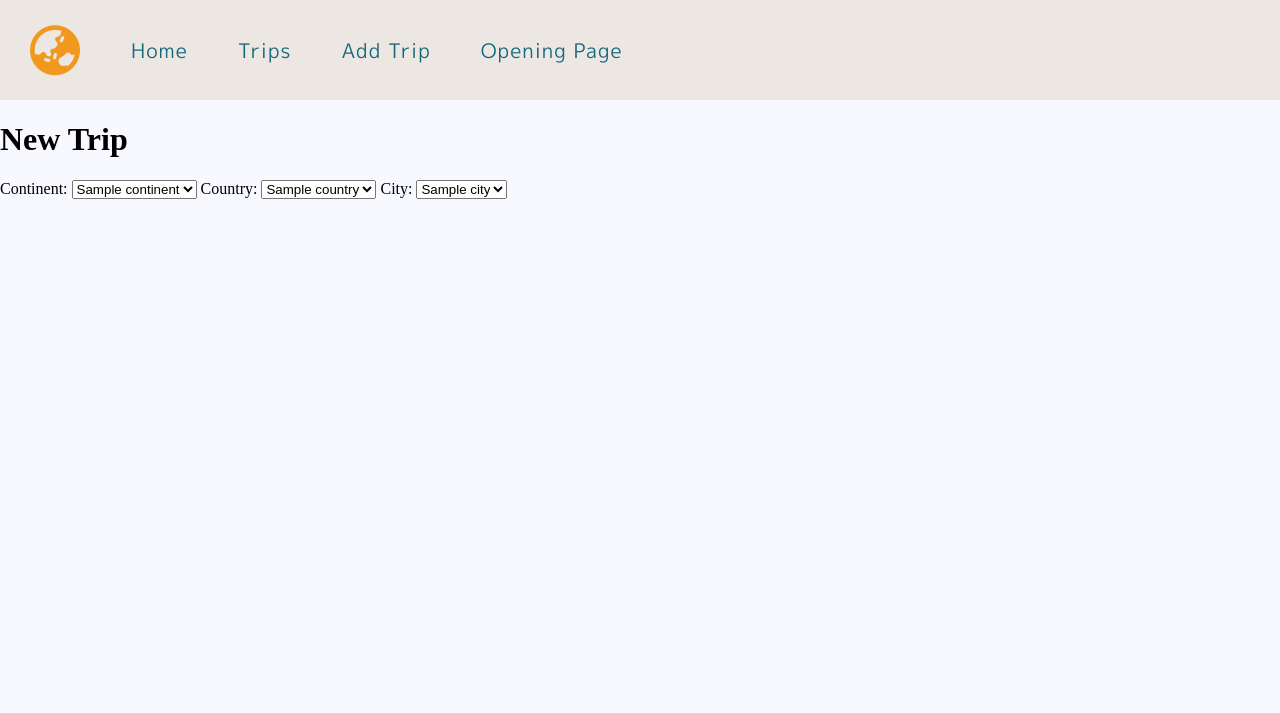
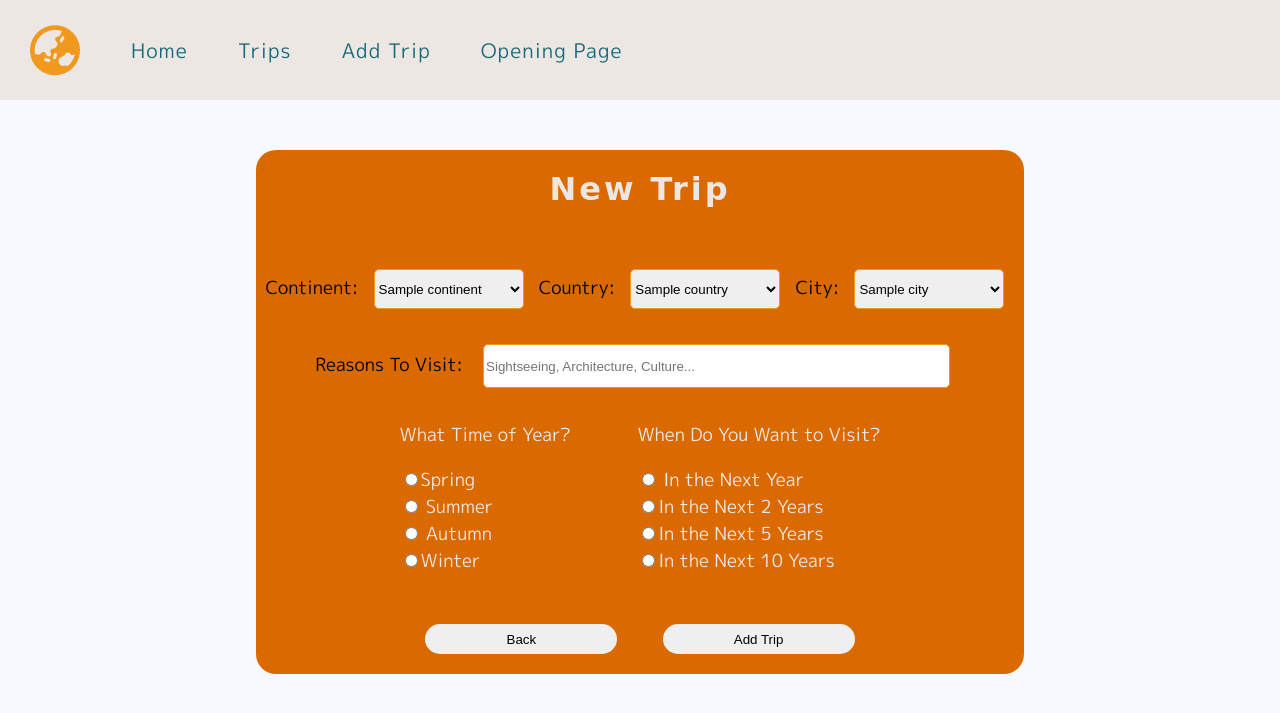
Before and after one commit to RebeccaRBell/travel_bucket_list, a Flask app: page /trips/add_trip in a window 1280 px wide. Shown: the top 713 px of the page. Run offline with Flask 2, Linux system fonts and the light colour scheme; a database or web service that is not in the repository returns one stand-in record (values such as "Sample title"); some libraries are stand-ins or nearby versions; some web fonts are replaced.

Commit message:
new trip form css basics

```diff
--- a/static/style.css
+++ b/static/style.css
@@ -429,3 +429,69 @@ text-decoration: underline dotted;
 .delete-button:hover, .delete-button a:hover{
         color: rgb(190, 55, 55);
 }
+
+/* NEW TRIP PAGE */
+.new-trip-container{
+        width: 100vw;
+        margin: 0 auto;
+        font-family: var(--font-3);
+}
+.form-background {
+        width: 60%;
+        margin: 0 auto;
+        padding: 0px;
+        text-align: center;
+        background-color: var(--palette2-color-5);
+        margin-top: 50px;
+        border-radius: 20px;
+}
+.form-background h1{
+        padding: 20px;
+        font-family: var(--logo-font);
+        letter-spacing: 3px;
+        color: var(--color-4);
+}
+.new-trip-form{
+        text-align: center;
+        font-size: 18px;
+}
+.new-trip-form select{
+        width: 150px;
+        height: 40px;
+        border: 1px solid var(--color-5);
+        border-radius: 5px;
+        margin: 20px 10px 20px 10px;
+
+
+}
+.reason-box{
+        width: 60%;
+        height: 40px;
+        border: 1px solid var(--color-5);
+        border-radius: 5px;
+        margin: 15px;
+}
+.choice-questions{
+        display:flex;
+        flex-flow: colum nowrap;
+        justify-content: space-evenly;
+        margin: 0 auto;
+        width: 80%;
+        color: var(--color-4);
+}
+.radio-questions{
+        display: flex;
+        flex-flow: column nowrap;
+        justify-content: space-evenly;
+}
+.radio-questions div {
+        text-align: left;
+}
+.new-trip-buttons button{
+        width: 25%;
+        height: 30px;
+        margin: 50px 20px 20px 20px;
+        border-radius: 20px;
+        border: none;
+
+}
--- a/templates/add_trip.html
+++ b/templates/add_trip.html
@@ -1,20 +1,21 @@
 {% extends "base.html" %}{% block content %}
 <div class="new-trip-container">
-	<div class="form background">
+	<div class="form-background">
 		<h1>New Trip</h1>
-		<form>
+		<form class="new-trip-form" action="/trips" method="POST">
 			<label for="continent">Continent:</label>
-			<select name="country">
+			<select name="continent">
 				{% for continent in continents %}
-				<option value="{{continent.id}}">{{continent.name}}</option>
+				<option value="{{continent.id}}" name="continent">
+					{{continent.name}}
+				</option>
 				{% endfor %}
 			</select>
 			<label for="country">Country:</label>
 			<select name="country">
-				{% for continent in continents %} {% for country in countries %} {% if
-				country.continent_id == continent.id %}
+				{% for country in countries %}
 				<option value="{{country.id}}">{{country.name}}</option>
-				{% endif %} {% endfor %}{% endfor %}
+				{% endfor %}
 			</select>
 			<label for="city">City:</label>
 			<select name="city">
@@ -22,6 +23,69 @@
 				<option value="{{city.id}}">{{city.name}}</option>
 				{% endfor %}
 			</select>
+			<br />
+			<label for="reason">Reasons To Visit:</label>
+			<input
+				class="reason-box"
+				type="text"
+				name="reason"
+				placeholder="Sightseeing, Architecture, Culture..."
+			/>
+			<br />
+			<div class="choice-questions">
+				<div class="radio-questions">
+					<p>What Time of Year?</p>
+					<div>
+						<input type="radio" value="spring" name="season" /><label
+							for="spring"
+							>Spring</label
+						>
+					</div>
+					<div>
+						<input type="radio" value="summer" name="season" />
+						<label for="spring">Summer</label>
+					</div>
+					<div>
+						<input type="radio" value="autumn" name="season" />
+						<label for="spring">Autumn</label>
+					</div>
+					<div>
+						<input type="radio" value="winter" name="season" /><label
+							for="spring"
+							>Winter</label
+						>
+					</div>
+				</div>
+				<div class="radio-questions">
+					<p>When Do You Want to Visit?</p>
+					<div>
+						<input type="radio" value="year" name="timeframe" />
+						<label for="year">In the Next Year</label>
+					</div>
+					<div>
+						<input type="radio" value="2year" name="timeframe" /><label
+							for="2year"
+							>In the Next 2 Years</label
+						>
+					</div>
+					<div>
+						<input type="radio" value="5year" name="timeframe" /><label
+							for="5year"
+							>In the Next 5 Years</label
+						>
+					</div>
+					<div>
+						<input type="radio" value="10year" name="timeframe" /><label
+							for="10year"
+							>In the Next 10 Years</label
+						>
+					</div>
+				</div>
+			</div>
+			<div class="new-trip-buttons">
+				<button type="button">Back</button>
+				<button type="button">Add Trip</button>
+			</div>
 		</form>
 	</div>
 </div>
--- a/templates/base.html
+++ b/templates/base.html
@@ -39,7 +39,7 @@
 				<a href="/trips">My Trips</a>
 			</button>
 			<button type="button" class="add-trip-button">
-				<a href="/add_trip">Add New Trip</a>
+				<a href="/trips/add_trip">Add New Trip</a>
 			</button>
 		</main>
 
```
Also changed, not shown: console.py (+9 -1 lines).
